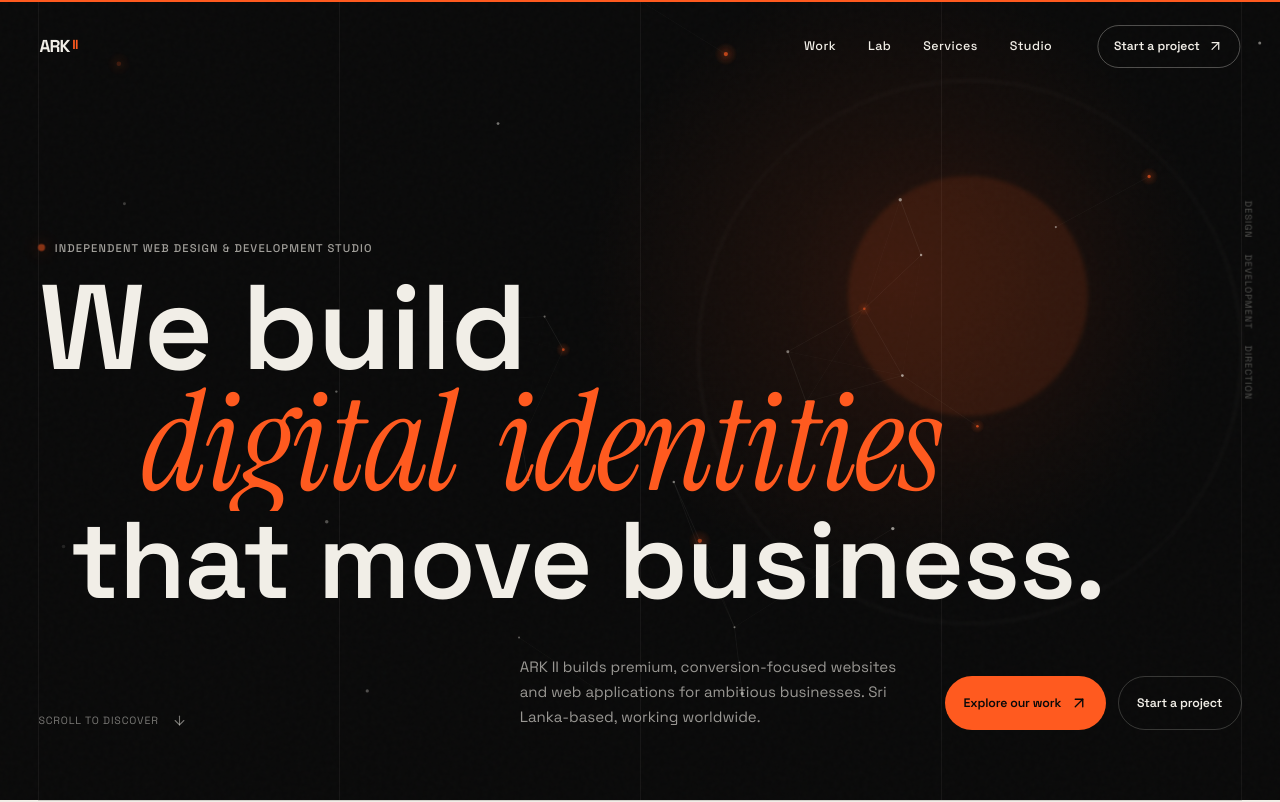
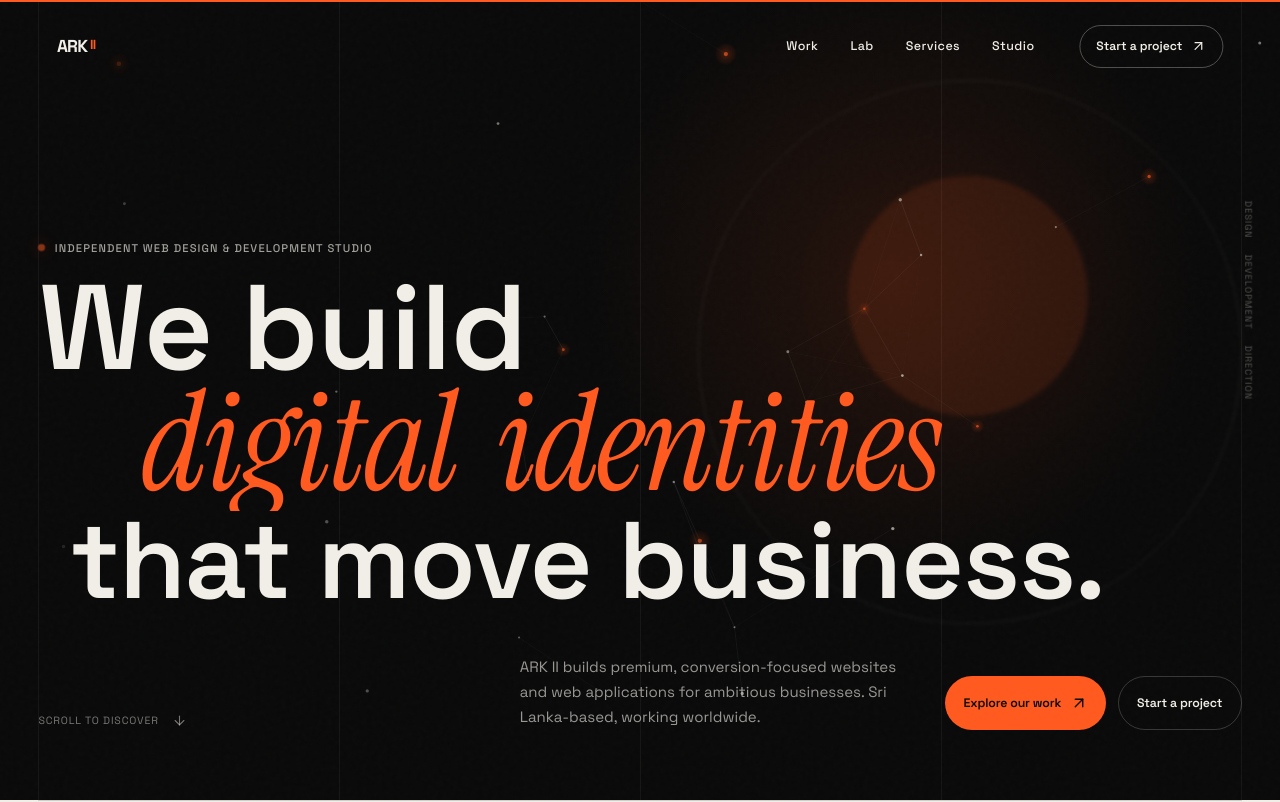
Before and after one commit to LinukaBandara/ark-ii, a React (Vite) app: page / in a window 1280 px wide. Shown: the top 802 px of the page. Built offline with nearby package versions, Linux system fonts and the light colour scheme.

Commit message:
Unify navbar sizing across light and dark states

```diff
--- a/src/components/Navbar/Navbar.css
+++ b/src/components/Navbar/Navbar.css
@@ -10,7 +10,7 @@
   border: 1px solid transparent;
   border-radius: 999px;
   color: var(--ivory);
-  padding: 0.76rem clamp(0.9rem, 2vw, 1.3rem);
+  padding: 0.82rem clamp(0.9rem, 2vw, 1.3rem);
   transform: translateX(-50%);
   transition:
     background-color 260ms ease,
@@ -206,8 +206,6 @@ body.menu-open {
   .navbar:not(.navbar--scrolled) {
     width: calc(100% - (var(--page-padding) * 2));
     max-width: none;
-    padding-right: 0;
-    padding-left: 0;
   }
 
   .navbar__brand {
```
